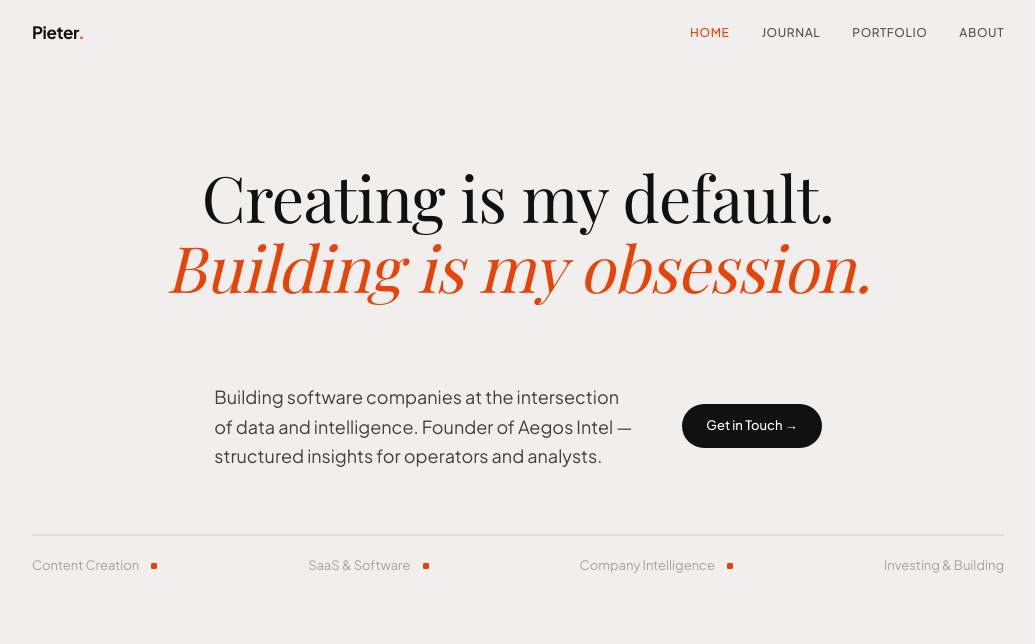
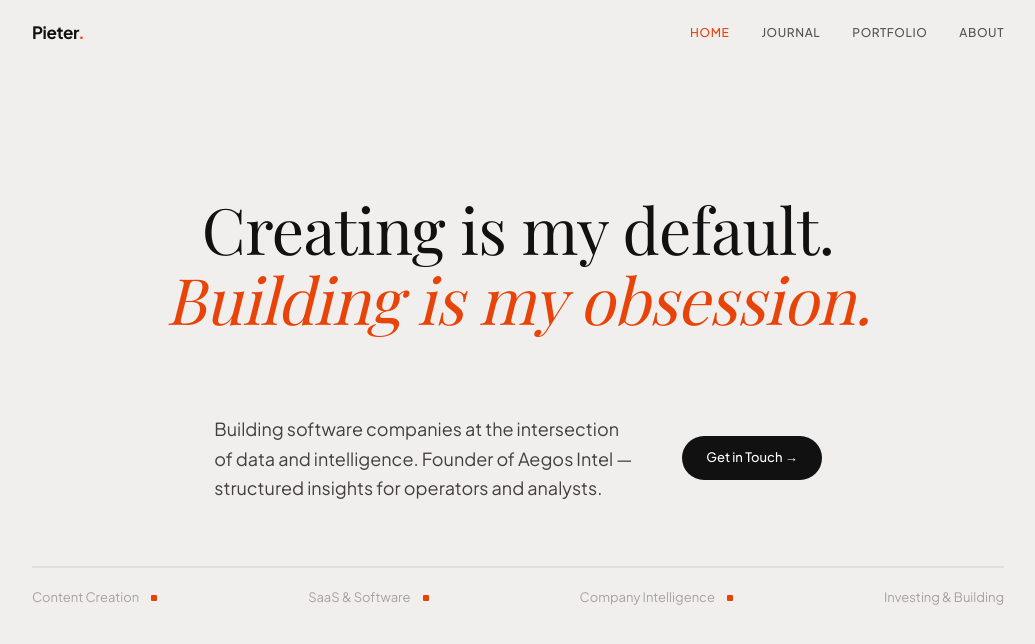
Before and after one commit to sillyledger/personal, a Next.js app: page / in a window 1280 px wide. Shown: the top 644 px of the page, without its empty margins (122-1157 px from the left). Built offline with nearby package versions, Linux system fonts and the light colour scheme.

Commit message:
Update Hero.tsx

```diff
--- a/components/Hero.tsx
+++ b/components/Hero.tsx
@@ -3,7 +3,7 @@ import { Playfair_Display } from "next/font/google";
 const playfair = Playfair_Display({ subsets: ["latin"], weight: ["400", "700"], style: ["normal", "italic"] });
 export default function Hero() {
   return (
-    <section className="pt-24 pb-0 flex flex-col items-center text-center">
+    <section className="pt-32 pb-0 flex flex-col items-center text-center">
       <h1 className={`${playfair.className} text-[clamp(50px,5vw,72px)] font-normal leading-[1.1] tracking-[-0.01em] text-[#111]`}>
         Creating is my default.
       </h1>
```
